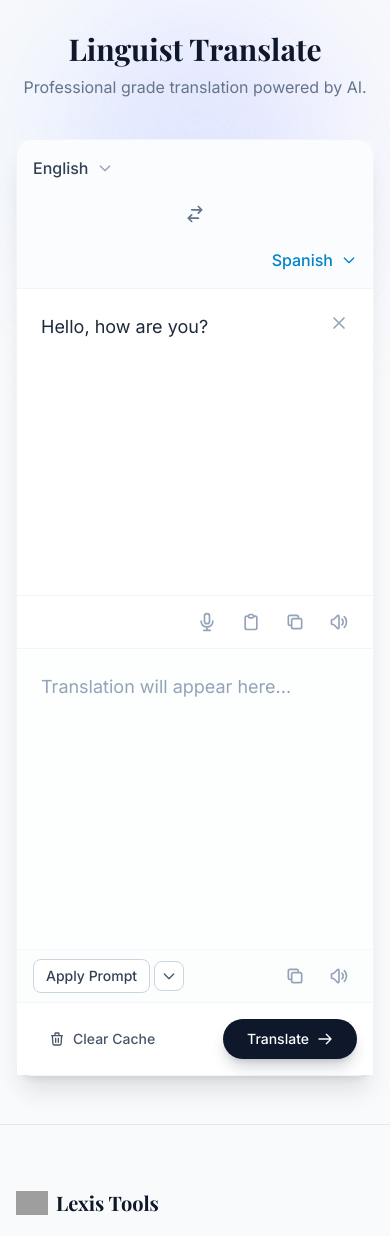
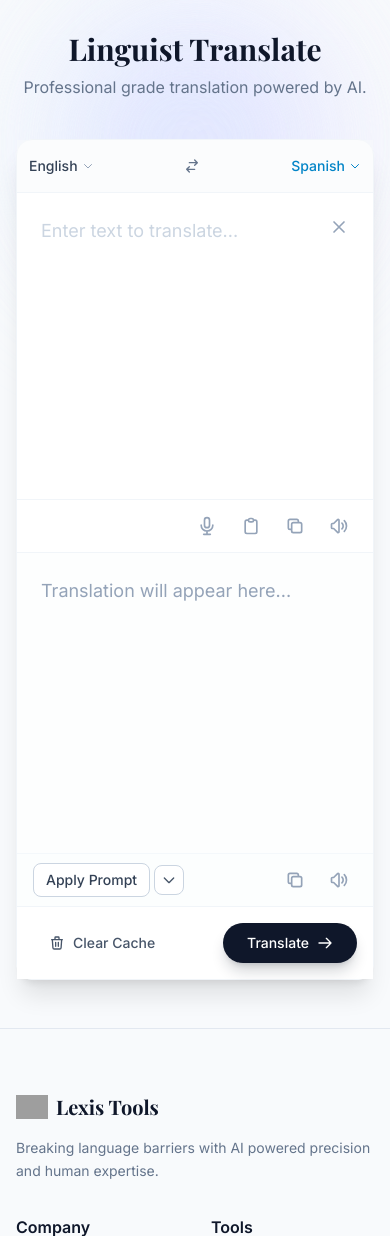
Before and after one commit to Abdullah9779/LexisTools, a Django app: page /translate/ in a window 390 px wide. Shown: the part 81-1317 px from the top of the page. Run offline with Django 5.2, Linux system fonts and the light colour scheme; the visitor is signed in with stand-in values (Sample User, id 1); parts of the project's set-up code (start-up, migrations or seed data) failed here and were passed over; some libraries are stand-ins or nearby versions; some web fonts are replaced; grey boxes are pictures that could not be loaded.

Commit message:
Fix STT functionality and UI responsiveness on mobile devices

```diff
--- a/static/js/translation-page.js
+++ b/static/js/translation-page.js
@@ -950,7 +950,125 @@
         playCustomTTS(text, listenTargetBtn);
     });
 
-    // Speech-to-text (voice input)
+    // --- Speech-to-Text (Voice Input) ---
+    // Helper to merge strings without duplicating overlapping prefixes/suffixes
+    function smartMerge(base, addition) {
+        if (!base) return addition;
+        if (!addition) return base;
+
+        const b = base.trim();
+        const a = addition.trim();
+
+        // 1. Check if addition is a cumulative update of base
+        if (a.toLowerCase().startsWith(b.toLowerCase())) {
+            return addition;
+        }
+
+        // 2. Search for the longest overlap between end of base and start of addition
+        let overlap = 0;
+        const maxCheck = Math.min(b.length, a.length);
+        for (let len = maxCheck; len > 0; len--) {
+            if (b.slice(-len).toLowerCase() === a.slice(0, len).toLowerCase()) {
+                overlap = len;
+                break;
+            }
+        }
+
+        // 3. Return merged with a single space if no overlap, or sliced overlap
+        if (overlap > 0) {
+            return base.trimEnd() + addition.trimStart().slice(overlap);
+        } else {
+            return base.trimEnd() + ' ' + addition.trimStart();
+        }
+    }
+
+    let initialValue = '';
+    let lastProcessedResultIndex = 0; // Track which result indices we've already processed
+
+    // Define event handlers once, outside the click handler
+    function handleRecognitionStart() {
+        isRecording = true;
+        sourceText.value = ''; // Clear the textarea when starting voice input
+        initialValue = '';
+        lastProcessedResultIndex = 0; // Reset for new session
+        micSourceBtn.innerHTML = '';
+        micSourceBtn.appendChild(stopIconTemplate.cloneNode(true));
+        micSourceBtn.classList.add('is-recording', 'bg-red-500', 'text-white');
+        micSourceBtn.title = 'Stop Recording';
+    }
+
+    function handleRecognitionResult(event) {
+        clearTimeout(silenceTimer);
+
+        let interimTranscript = '';
+        let newFinals = [];
+
+        // Process only NEW results (those after lastProcessedResultIndex)
+        for (let i = lastProcessedResultIndex; i < event.results.length; i++) {
+            const transcript = event.results[i][0].transcript;
+            if (event.results[i].isFinal) {
+                newFinals.push(transcript.trim());
+                lastProcessedResultIndex = i + 1; // Mark this result as processed
+            } else {
+                // Interim results - merge them carefully
+                interimTranscript = smartMerge(interimTranscript, transcript);
+            }
+        }
+
+        // Build the complete final text from all processed finals
+        let allFinals = [];
+        for (let i = 0; i < lastProcessedResultIndex; i++) {
+            if (event.results[i] && event.results[i].isFinal) {
+                allFinals.push(event.results[i][0].transcript.trim());
+            }
+        }
+
+        // Deduplicate finals (for cumulative browser modes)
+        let cleanFinals = [];
+        for (let i = 0; i < allFinals.length; i++) {
+            let isRedundant = false;
+            for (let j = i + 1; j < allFinals.length; j++) {
+                if (allFinals[j].toLowerCase().includes(allFinals[i].toLowerCase())) {
+                    isRedundant = true;
+                    break;
+                }
+            }
+            if (!isRedundant) {
+                cleanFinals.push(allFinals[i]);
+            }
+        }
+
+        // Assemble current session text
+        let sessionText = cleanFinals.join(' ');
+        sessionText = smartMerge(sessionText, interimTranscript);
+
+        // Update the textarea
+        sourceText.value = initialValue.trimEnd() + (sessionText ? (initialValue ? ' ' : '') + sessionText : '');
+
+        silenceTimer = setTimeout(() => {
+            if (isRecording) {
+                recognition.stop();
+            }
+        }, 10000);
+    }
+
+    function handleRecognitionError(event) {
+        clearTimeout(silenceTimer);
+        console.error('Speech recognition error:', event.error);
+        if (event.error !== 'no-speech' && event.error !== 'aborted') {
+            alert('Speech recognition error: ' + event.error);
+        }
+    }
+
+    function handleRecognitionEnd() {
+        clearTimeout(silenceTimer);
+        isRecording = false;
+        lastProcessedResultIndex = 0; // Reset for next session
+        micSourceBtn.innerHTML = micSourceBtnOriginalIcon;
+        micSourceBtn.classList.remove('is-recording', 'bg-red-500', 'text-white');
+        micSourceBtn.title = 'Voice Input';
+    }
+
     micSourceBtn.addEventListener('click', function () {
         if (!recognition) {
             alert('Speech recognition is not supported in your browser. Please use Chrome or Edge.');
@@ -961,56 +1079,37 @@
             return;
         }
 
+        // Set recognition parameters
         recognition.lang = selectedSourceLang;
 
-        recognition.onstart = function () {
-            isRecording = true;
-            micSourceBtn.innerHTML = '';
-            micSourceBtn.appendChild(stopIconTemplate.cloneNode(true));
-            micSourceBtn.classList.add('is-recording', 'bg-red-500', 'text-white');
-            micSourceBtn.title = 'Stop Recording';
-        };
+        // Remove any existing event listeners to prevent duplicates
+        recognition.onstart = null;
+        recognition.onresult = null;
+        recognition.onerror = null;
+        recognition.onend = null;
 
-        recognition.onresult = function (event) {
-            clearTimeout(silenceTimer);
+        // Attach fresh event listeners
+        recognition.onstart = handleRecognitionStart;
+        recognition.onresult = handleRecognitionResult;
+        recognition.onerror = handleRecognitionError;
+        recognition.onend = handleRecognitionEnd;
 
-            let interimTranscript = '';
-            let finalTranscript = '';
-
-            for (let i = 0; i < event.results.length; i++) {
-                const transcript = event.results[i][0].transcript;
-                if (event.results[i].isFinal) {
-                    finalTranscript += transcript + ' ';
-                } else {
-                    interimTranscript += transcript;
-                }
+        // Start recognition
+        try {
+            recognition.start();
+        } catch (error) {
+            console.error('Failed to start recognition:', error);
+            if (error.message.includes('already started')) {
+                // Force stop and retry
+                recognition.stop();
+                setTimeout(() => {
+                    try {
+                        recognition.start();
+                    } catch (retryError) {
+                        console.error('Retry failed:', retryError);
+                    }
+                }, 100);
             }
-
-            sourceText.value = (finalTranscript + interimTranscript).trim();
-
-            silenceTimer = setTimeout(() => {
-                if (isRecording) {
-                    recognition.stop();
-                }
-            }, 15000);
-        };
-
-        recognition.onerror = function (event) {
-            clearTimeout(silenceTimer);
-            console.error('Speech recognition error:', event.error);
-            if (event.error !== 'no-speech' && event.error !== 'aborted') {
-                alert('Speech recognition error: ' + event.error);
-            }
-        };
-
-        recognition.onend = function () {
-            clearTimeout(silenceTimer);
-            isRecording = false;
-            micSourceBtn.innerHTML = micSourceBtnOriginalIcon;
-            micSourceBtn.classList.remove('is-recording', 'bg-red-500', 'text-white');
-            micSourceBtn.title = 'Voice Input';
-        };
-
-        recognition.start();
+        }
     });
 });
--- a/templates/translation_page.html
+++ b/templates/translation_page.html
@@ -4,24 +4,29 @@
 {% block seo %}
 <!-- Primary Meta Tags -->
 <title>Translation Tool - Lexis Tools</title>
-<meta name="description" content="Use Lexis Tools' AI-powered translation tool to translate text in 100+ languages with your own LLM API key. Fast, accurate, and free." />
+<meta name="description"
+    content="Use Lexis Tools' AI-powered translation tool to translate text in 100+ languages with your own LLM API key. Fast, accurate, and free." />
 <meta name="robots" content="index,follow" />
 <link rel="canonical" href="{{ request.scheme }}://{{ request.get_host }}{{ request.path }}" />
 
 <!-- Open Graph / Facebook -->
 <meta property="og:type" content="website" />
 <meta property="og:title" content="Translation Tool - Lexis Tools" />
-<meta property="og:description" content="Translate text in over 100 languages using Lexis Tools' AI-powered translation tool with your own LLM API key." />
+<meta property="og:description"
+    content="Translate text in over 100 languages using Lexis Tools' AI-powered translation tool with your own LLM API key." />
 <meta property="og:url" content="{{ request.scheme }}://{{ request.get_host }}{{ request.path }}" />
 <meta property="og:site_name" content="Lexis Tools" />
-<meta property="og:image" content="{{ request.scheme }}://{{ request.get_host }}{% static 'images/og-1200x630.png' %}" />
+<meta property="og:image"
+    content="{{ request.scheme }}://{{ request.get_host }}{% static 'images/og-1200x630.png' %}" />
 <meta property="og:image:alt" content="Lexis Tools Translation Tool interface" />
 
 <!-- Twitter Card -->
 <meta name="twitter:card" content="summary_large_image" />
 <meta name="twitter:title" content="Translation Tool - Lexis Tools" />
-<meta name="twitter:description" content="Use Lexis Tools' AI translation tool to quickly and accurately translate text in 100+ languages." />
-<meta name="twitter:image" content="{{ request.scheme }}://{{ request.get_host }}{% static 'images/og-1200x630.png' %}" />
+<meta name="twitter:description"
+    content="Use Lexis Tools' AI translation tool to quickly and accurately translate text in 100+ languages." />
+<meta name="twitter:image"
+    content="{{ request.scheme }}://{{ request.get_host }}{% static 'images/og-1200x630.png' %}" />
 <meta name="twitter:image:alt" content="Lexis Tools Translation Tool interface" />
 
 <link rel="stylesheet" href="{% static '/css/translation-page.css' %}">
@@ -93,15 +98,17 @@
         <!-- Translation Interface -->
         <div class="bg-white rounded-2xl shadow-xl border border-slate-100 overflow-visible">
             <!-- Toolbar -->
-            <div
-                class="border-b border-slate-100 p-4 flex flex-col sm:flex-row items-center justify-between gap-4 bg-slate-50/50">
+            <div class="border-b border-slate-100 p-3 sm:p-4 bg-slate-50/50">
+                <div class="flex flex-row items-center justify-between gap-2 sm:gap-4">
                     <!-- Source Language Dropdown -->
-                <div class="lang-dropdown flex items-center gap-2 w-full sm:w-auto">
+                    <div class="lang-dropdown flex items-center gap-1 sm:gap-2">
                         <button type="button" id="sourceLangBtn"
-                        class="flex items-center gap-2 font-medium text-slate-700 hover:text-brand-600 cursor-pointer focus:outline-none">
+                            class="flex items-center gap-1 sm:gap-2 font-medium text-slate-700 hover:text-brand-600 cursor-pointer focus:outline-none text-sm sm:text-base">
                             <span id="sourceLangText">English</span>
-                        <svg class="w-4 h-4 text-slate-400" fill="none" viewBox="0 0 24 24" stroke="currentColor">
-                            <path stroke-linecap="round" stroke-linejoin="round" stroke-width="2" d="M19 9l-7 7-7-7" />
+                            <svg class="w-3 h-3 sm:w-4 sm:h-4 text-slate-400" fill="none" viewBox="0 0 24 24"
+                                stroke="currentColor">
+                                <path stroke-linecap="round" stroke-linejoin="round" stroke-width="2"
+                                    d="M19 9l-7 7-7-7" />
                             </svg>
                         </button>
                         <div id="sourceLangMenu" class="lang-dropdown-menu">
@@ -113,20 +120,23 @@
                         </div>
                     </div>
 
-                <button id="swapLangBtn" class="p-2 rounded-full hover:bg-slate-200 text-slate-500 transition-colors">
-                    <svg class="w-5 h-5" fill="none" viewBox="0 0 24 24" stroke="currentColor">
+                    <button id="swapLangBtn"
+                        class="p-1.5 sm:p-2 rounded-full hover:bg-slate-200 text-slate-500 transition-colors shrink-0">
+                        <svg class="w-4 h-4 sm:w-5 sm:h-5" fill="none" viewBox="0 0 24 24" stroke="currentColor">
                             <path stroke-linecap="round" stroke-linejoin="round" stroke-width="2"
                                 d="M8 7h12m0 0l-4-4m4 4l-4 4m0 6H4m0 0l4 4m-4-4l4-4" />
                         </svg>
                     </button>
 
                     <!-- Target Language Dropdown -->
-                <div class="lang-dropdown flex items-center gap-2 w-full sm:w-auto justify-end">
+                    <div class="lang-dropdown flex items-center gap-1 sm:gap-2">
                         <button type="button" id="targetLangBtn"
-                        class="flex items-center gap-2 font-medium text-brand-600 hover:text-brand-700 cursor-pointer focus:outline-none">
+                            class="flex items-center gap-1 sm:gap-2 font-medium text-brand-600 hover:text-brand-700 cursor-pointer focus:outline-none text-sm sm:text-base">
                             <span id="targetLangText">Spanish</span>
-                        <svg class="w-4 h-4 text-brand-600" fill="none" viewBox="0 0 24 24" stroke="currentColor">
-                            <path stroke-linecap="round" stroke-linejoin="round" stroke-width="2" d="M19 9l-7 7-7-7" />
+                            <svg class="w-3 h-3 sm:w-4 sm:h-4 text-brand-600" fill="none" viewBox="0 0 24 24"
+                                stroke="currentColor">
+                                <path stroke-linecap="round" stroke-linejoin="round" stroke-width="2"
+                                    d="M19 9l-7 7-7-7" />
                             </svg>
                         </button>
                         <div id="targetLangMenu" class="lang-dropdown-menu">
@@ -135,6 +145,7 @@
                                     class="w-full px-3 py-2 border border-slate-300 rounded-lg text-sm focus:outline-none focus:ring-2 focus:ring-brand-600 focus:border-transparent">
                             </div>
                             <div id="targetLangList" class="lang-list"></div>
+                        </div>
                     </div>
                 </div>
             </div>
@@ -154,7 +165,7 @@
                         </button>
                         <textarea id="sourceText"
                             class="w-full h-full p-6 pr-16 resize-none focus:outline-none text-lg text-slate-800 bg-transparent placeholder-slate-300 min-h-[300px]"
-                            placeholder="Enter text to translate...">Hello, how are you?</textarea>
+                            placeholder="Enter text to translate..."></textarea>
                     </div>
                     <div class="px-4 py-2 bg-white border-t border-slate-100 flex justify-end items-center gap-2">
                         <button id="micSourceBtn"
@@ -211,7 +222,8 @@
                                 class="p-1.5 text-slate-600 bg-white border border-slate-300 rounded-lg hover:bg-slate-50 transition-colors"
                                 title="Manage Prompts">
                                 <svg class="w-4 h-4" fill="none" viewBox="0 0 24 24" stroke="currentColor">
-                                    <path stroke-linecap="round" stroke-linejoin="round" stroke-width="2" d="M19 9l-7 7-7-7" />
+                                    <path stroke-linecap="round" stroke-linejoin="round" stroke-width="2"
+                                        d="M19 9l-7 7-7-7" />
                                 </svg>
                             </button>
                             <span id="selectedPromptLabel" class="text-xs text-slate-600 italic hidden"></span>
@@ -252,7 +264,8 @@
                 <button id="clearCacheBtn"
                     class="px-4 py-2 text-sm font-medium text-slate-600 hover:text-red-600 hover:bg-red-50 rounded-lg transition-colors flex items-center gap-2">
                     <svg class="w-4 h-4" fill="none" viewBox="0 0 24 24" stroke="currentColor">
-                        <path stroke-linecap="round" stroke-linejoin="round" stroke-width="2" d="M19 7l-.867 12.142A2 2 0 0116.138 21H7.862a2 2 0 01-1.995-1.858L5 7m5 4v6m4-6v6m1-10V4a1 1 0 00-1-1h-4a1 1 0 00-1 1v3M4 7h16" />
+                        <path stroke-linecap="round" stroke-linejoin="round" stroke-width="2"
+                            d="M19 7l-.867 12.142A2 2 0 0116.138 21H7.862a2 2 0 01-1.995-1.858L5 7m5 4v6m4-6v6m1-10V4a1 1 0 00-1-1h-4a1 1 0 00-1 1v3M4 7h16" />
                     </svg>
                     Clear Cache
                 </button>
@@ -276,9 +289,11 @@
         <div class="p-6 border-b border-slate-200">
             <div class="flex items-center justify-between">
                 <h2 class="text-2xl font-bold text-slate-900">Manage Prompts</h2>
-                <button id="closeModalBtn" class="p-2 text-slate-400 hover:text-slate-600 rounded-full hover:bg-slate-100">
+                <button id="closeModalBtn"
+                    class="p-2 text-slate-400 hover:text-slate-600 rounded-full hover:bg-slate-100">
                     <svg class="w-6 h-6" fill="none" viewBox="0 0 24 24" stroke="currentColor">
-                        <path stroke-linecap="round" stroke-linejoin="round" stroke-width="2" d="M6 18L18 6M6 6l12 12" />
+                        <path stroke-linecap="round" stroke-linejoin="round" stroke-width="2"
+                            d="M6 18L18 6M6 6l12 12" />
                     </svg>
                 </button>
             </div>
@@ -304,9 +319,11 @@
         <div class="p-6 border-b border-slate-200">
             <div class="flex items-center justify-between">
                 <h2 id="editModalTitle" class="text-2xl font-bold text-slate-900">Create Prompt</h2>
-                <button id="closeEditModalBtn" class="p-2 text-slate-400 hover:text-slate-600 rounded-full hover:bg-slate-100">
+                <button id="closeEditModalBtn"
+                    class="p-2 text-slate-400 hover:text-slate-600 rounded-full hover:bg-slate-100">
                     <svg class="w-6 h-6" fill="none" viewBox="0 0 24 24" stroke="currentColor">
-                        <path stroke-linecap="round" stroke-linejoin="round" stroke-width="2" d="M6 18L18 6M6 6l12 12" />
+                        <path stroke-linecap="round" stroke-linejoin="round" stroke-width="2"
+                            d="M6 18L18 6M6 6l12 12" />
                     </svg>
                 </button>
             </div>
@@ -361,5 +378,5 @@
 <script>
     const csrftoken = '{{ csrf_token }}';
 </script>
-<script src="{% static "/js/translation-page.js" %}"></script>
+<script src="{% static '/js/translation-page.js' %}"></script>
 {% endblock %}
```
Also changed, not shown: static/manifest.json. Lines whose indentation alone changed are shown as unchanged.
